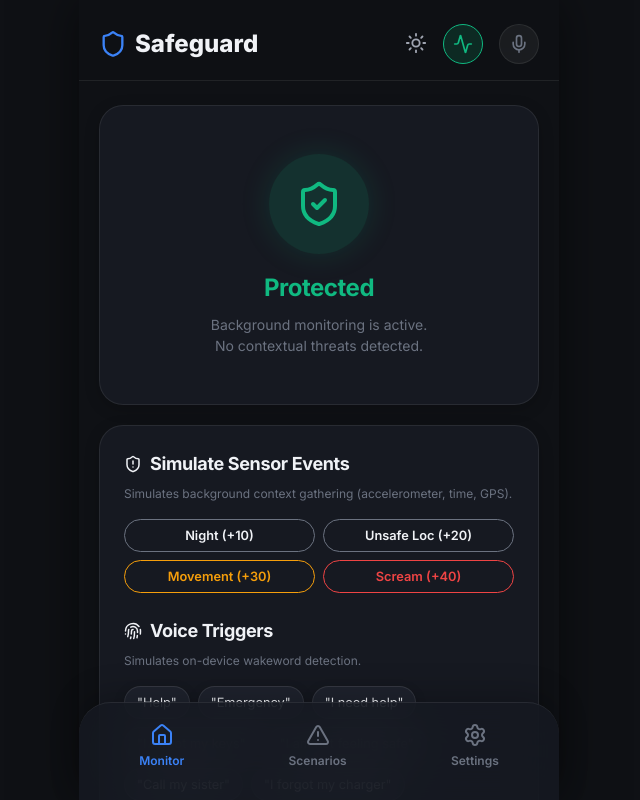
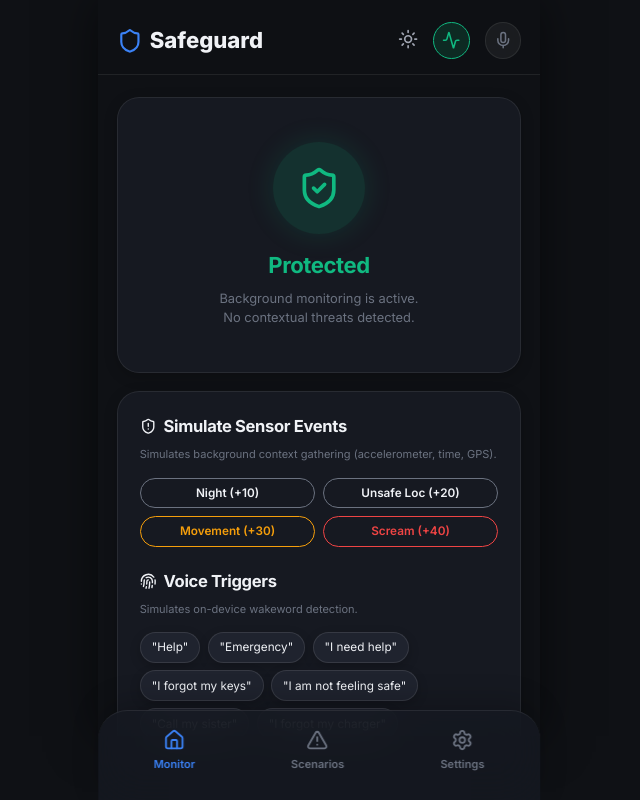
Before and after one commit to WebVerse-Cohort-1/AI-Guardian-Angel-Privacy-First-AI-Safety-System, a React (Vite) app: page / in a window 1280 px wide. Shown: the whole page, without its empty margins (321-961 px from the left). Built offline with nearby package versions, Linux system fonts and the light colour scheme.

Commit message:
style: zoom out UI by 8% for better compact view

```diff
--- a/src/index.css
+++ b/src/index.css
@@ -83,6 +83,10 @@
   margin: 0;
   padding: 0;
   -webkit-tap-highlight-color: transparent;
+}
+
+html {
+  zoom: 0.92;
 }
 
 body {
```
